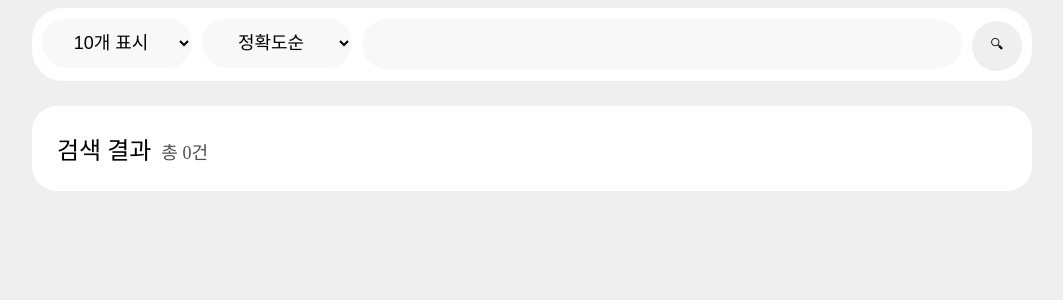
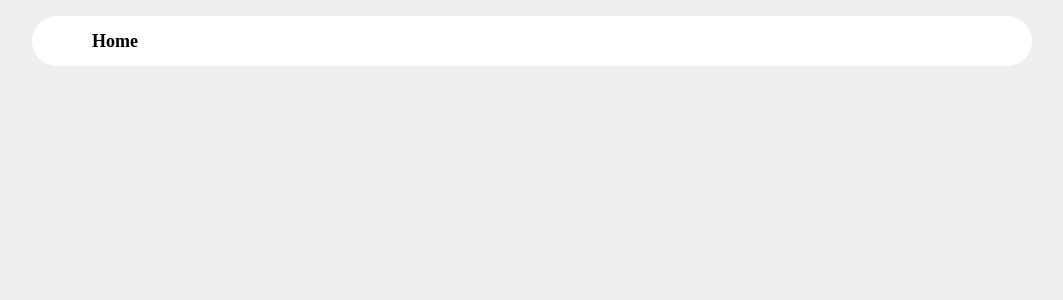
Before and after one commit to codemario318/react-router-dom-suspense, a React (Vite) app in the folder fe/: page / in a window 1280 px wide. Shown: the top 300 px of the page, without its empty margins (108-1171 px from the left). Built offline with nearby package versions, Linux system fonts and the light colour scheme.

Commit message:
[ADD] nav 추가

```diff
--- /dev/null
+++ b/fe/src/components/nav.tsx
@@ -0,0 +1,15 @@
+import { Link } from "react-router-dom";
+import style from "../css/nav.module.css";
+
+export default function Nav() {
+
+  return (
+  <nav className={style.pageNav}>
+    <ul className={style.navItems}>
+      <li className={style.navItem}>
+        <Link to="/" className={style.navLink}>Home</Link>
+      </li>
+    </ul>
+  </nav>
+  )
+}
--- /dev/null
+++ b/fe/src/css/nav.module.css
@@ -0,0 +1,36 @@
+.pageNav {
+  background-color: #fff;
+  height: 50px;
+  border-radius: 25px;
+}
+
+.navItems {
+  list-style: none;
+}
+
+.navItem {
+  box-sizing: border-box;
+  display: inline-block;
+  padding: 10px 20px;
+  line-height: 30px;
+}
+
+.navLink,
+.navLink:visited {
+  position: relative;
+  color: #000;
+  text-decoration: none;
+  font-size: 18px;
+  font-weight: bold;
+}
+
+.navLink:hover::after {
+  content: "";
+  display: block;
+  width: 100%;
+  height: 3px;
+  background-color: #C63D2F;
+  position: absolute;
+  bottom: 0;
+  left: 0;
+}
--- a/fe/src/main.tsx
+++ b/fe/src/main.tsx
@@ -1,18 +1,19 @@
 import React from 'react'
 import ReactDOM from 'react-dom/client';
-import App from './routers/app';
+import Root from './routers/root';
 import {
   createBrowserRouter,
   RouterProvider,
 } from "react-router-dom";
+import "./css/index.css";
+
 import { booksLoader } from "./loaders/books-loader";
-import "./css/index.css";
+
 
 const router = createBrowserRouter([
   {
     path: "/",
-    element: <App />,
-    loader: booksLoader
+    element: <Root />,
   }
 ]);
 
--- a/fe/src/routers/app.tsx
+++ /dev/null
@@ -1,9 +0,0 @@
-import Search from '../components/search';
-import Books from '../components/books';
-
-export default function App() {
-  return (<>
-    <Search />
-    <Books />
-  </>)
-}
--- /dev/null
+++ b/fe/src/routers/root.tsx
@@ -0,0 +1,9 @@
+import { Outlet } from 'react-router-dom';
+import Nav from '../components/nav';
+
+export default function App() {
+  return (<>
+    <Nav />
+    <Outlet />
+  </>)
+}
```
Also changed, not shown: fe/src/components/bookFail.tsx (deleted), fe/src/routers/books.tsx (added).
